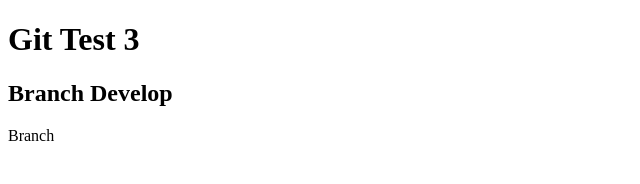
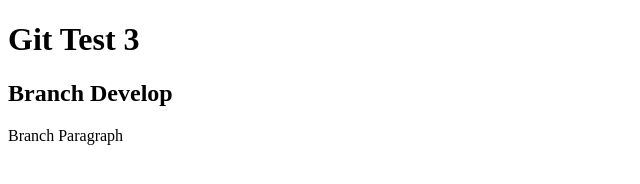
Before and after one commit to EarthDragon10/GIT_test3, a plain HTML site: page index.html in a window 1280 px wide. Shown: the full height of the page, 0-640 px from the left. Drawn offline with Linux system fonts and the light colour scheme.

Commit message:
added texts 4

```diff
--- a/index.html
+++ b/index.html
@@ -10,6 +10,6 @@
     <h1>Git Test 3</h1>
 
     <h2>Branch Develop</h2>
-    <p>Branch</p>
+    <p>Branch Paragraph</p>
 </body>
 </html>
```
